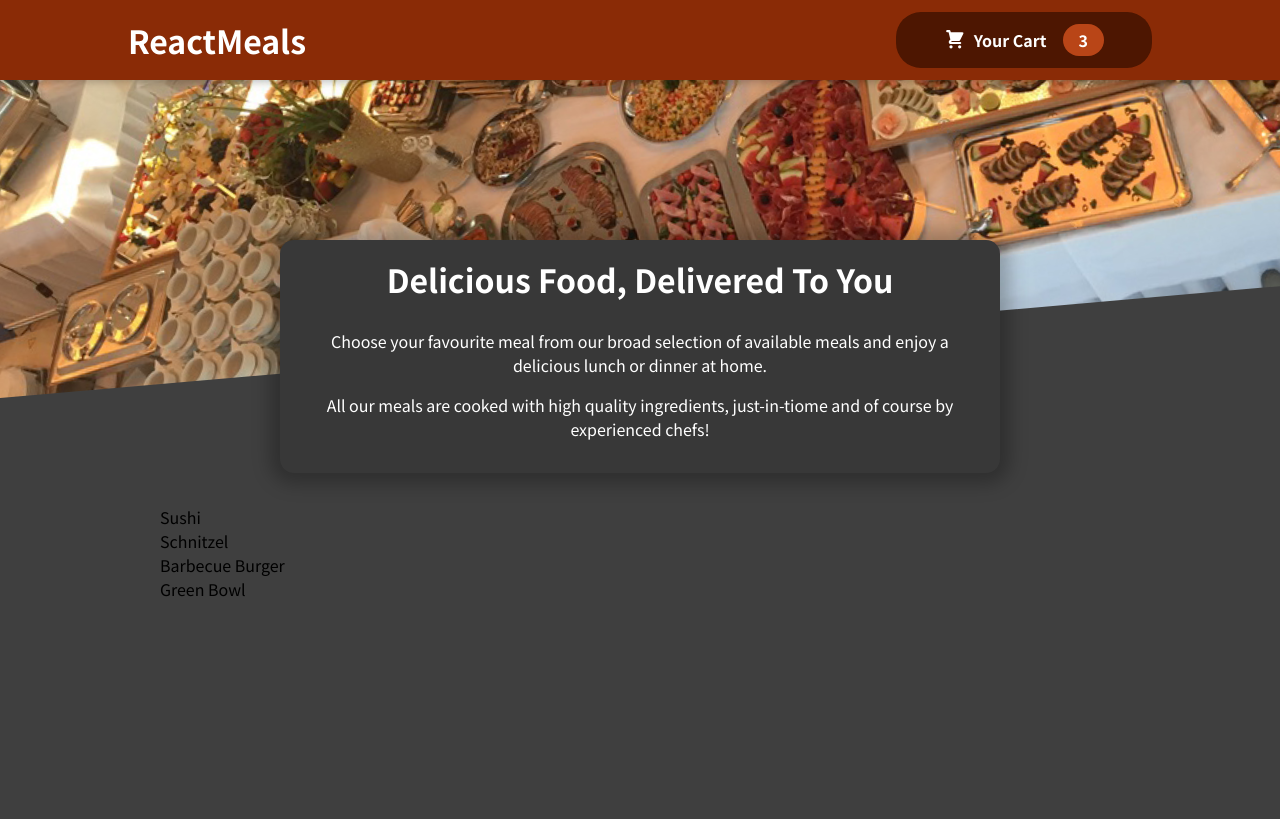
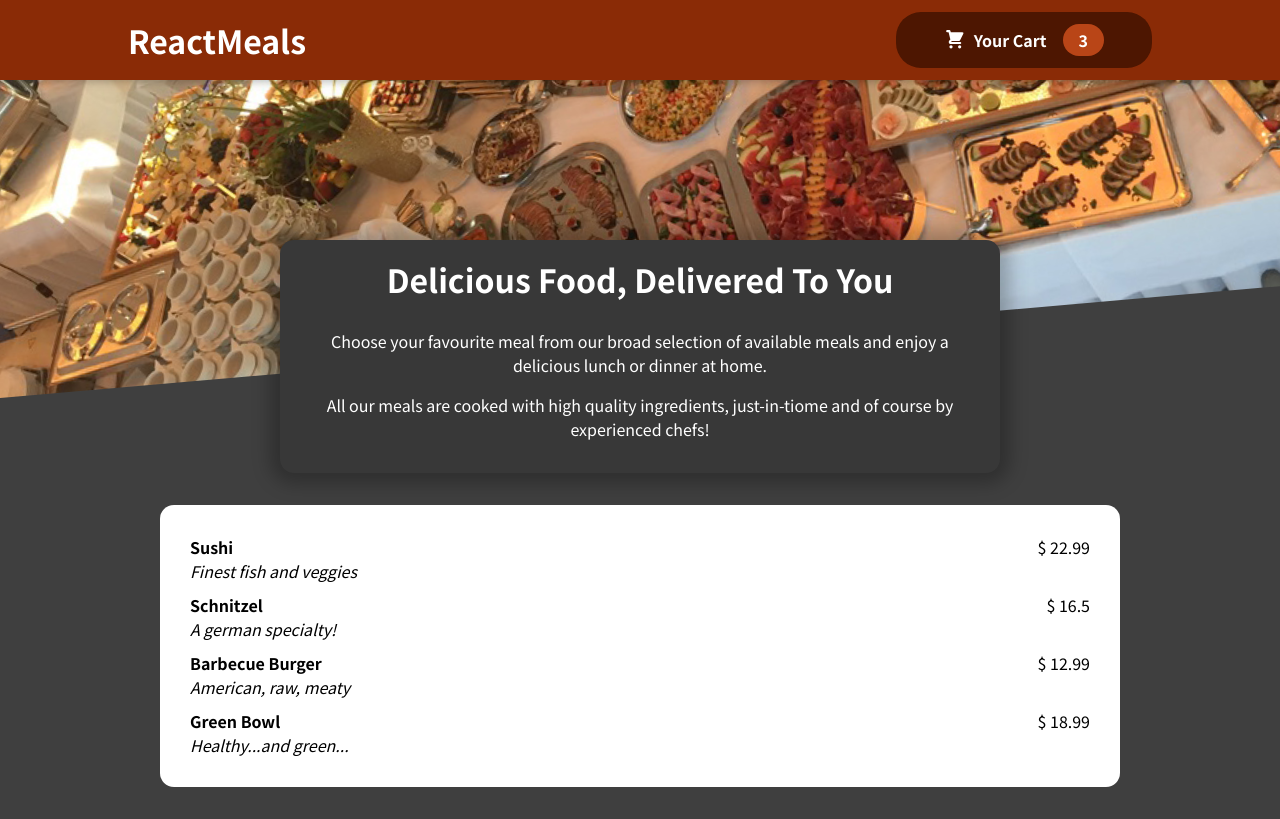
Before and after one commit to SKYWVRD/food-ordering-app, a React (Create React App) app: page / in a window 1280 px wide. Built offline with nearby package versions, Linux system fonts and the light colour scheme.

Commit message:
Add menuItems to menucard component

```diff
--- a/src/Components/Meals/AvailableMeals.module.css
+++ b/src/Components/Meals/AvailableMeals.module.css
@@ -3,6 +3,7 @@
     width: 90%;
     margin: 2rem auto;
     animation: meals-appear 1s ease-out forwards;
+    text-align: center;
   }
 
   .meals ul {
--- a/src/Components/Meals/MealCard.js
+++ b/src/Components/Meals/MealCard.js
@@ -1,10 +1,17 @@
-const MealCard = props => {
+import classes from "./MealCard.module.css";
 
-    return (
-        <div>
+const MealCard = (props) => {
+  const meal = props.mealItem;
 
-        </div>
-    );
-}
+  return (
+    <li className={classes.meal} key={meal.id}>
+      <div className={classes.mainInfo}>
+        <div className={classes.name}>{meal.name}</div>
+        <div className={classes.price}>$ {meal.price}</div>
+      </div>
+      <div className={classes.description}>{meal.description}</div>
+    </li>
+  );
+};
 
 export default MealCard;
--- /dev/null
+++ b/src/Components/Meals/MealCard.module.css
@@ -0,0 +1,17 @@
+.meal{
+    margin: 10px;
+}
+
+.mainInfo {
+    display: flex;
+    justify-content: space-between;
+}
+
+.name {
+    font-weight: bold;
+}
+
+.description{
+    text-align: left;
+    font-style: italic;
+}
--- a/src/Components/Meals/MenuCard.js
+++ b/src/Components/Meals/MenuCard.js
@@ -1,11 +1,16 @@
 import MealCard from "./MealCard";
+import classes from './MenuCard.module.css'
 
-const MenuCard = props => {
-    const mealsList = props.mealItems.map((meal) => <li key={meal.id}>{meal.name}</li>);
+const MenuCard = (props) => {
+  const mealsList = props.mealItems.map((meal) => (
+    <MealCard mealItem={meal}  />
+  ));
 
-    return (
-        <ul>{mealsList}</ul>
-    );
-}
+  return (
+  <div className={classes.menu}>
+    <ul >{mealsList}</ul>
+  </div>
+  );
+};
 
-export default MenuCard
+export default MenuCard;
--- /dev/null
+++ b/src/Components/Meals/MenuCard.module.css
@@ -0,0 +1,6 @@
+.menu {
+    background-color: white;
+    margin: auto;
+    border-radius: 14px;
+    padding: 20px;
+}
```
